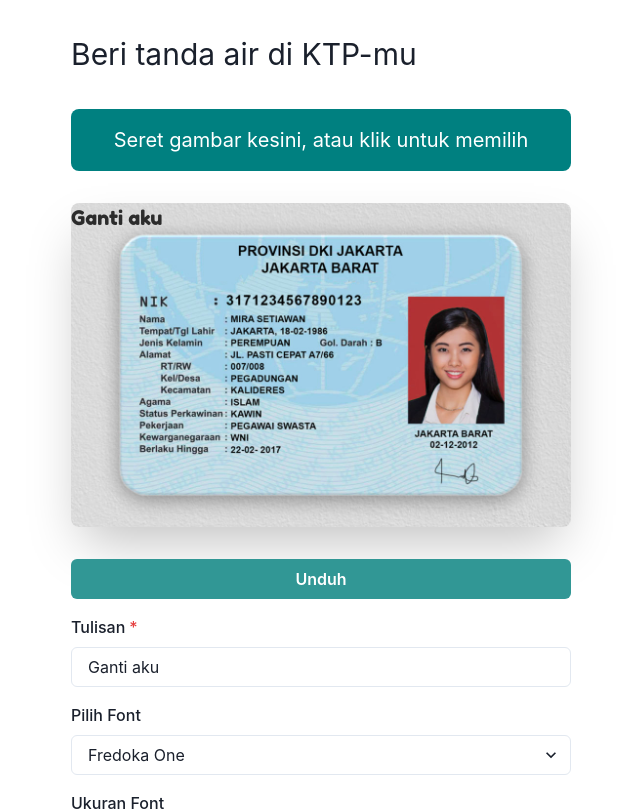
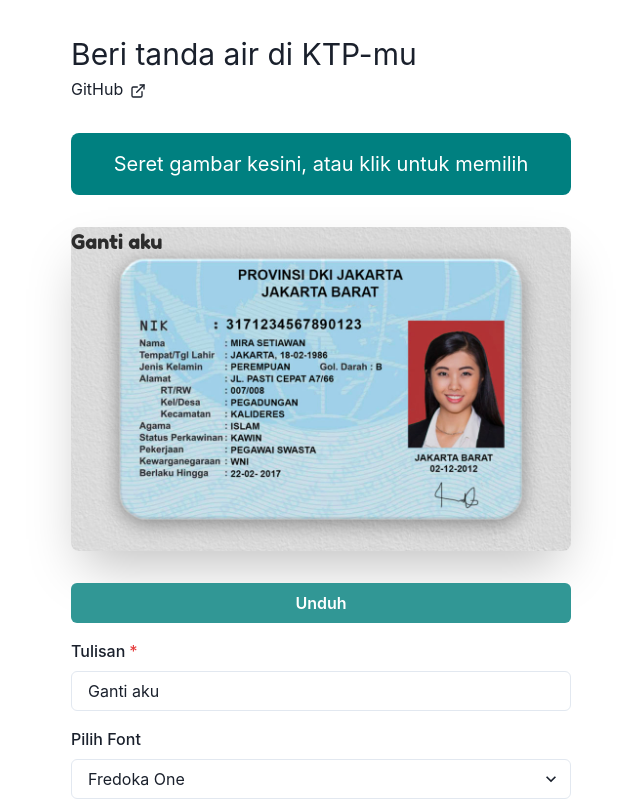
Before and after one commit to mukhlisakbr/tanda-air-ktp, a Next.js app: page / in a window 1280 px wide. Shown: the top 811 px of the page, without its empty margins (319-959 px from the left). Built offline with nearby package versions, Linux system fonts and the light colour scheme.

Commit message:
feat: add link to repo

```diff
--- a/src/pages/index.tsx
+++ b/src/pages/index.tsx
@@ -4,7 +4,8 @@ import Head from "next/head";
 import { Upload } from "../components/Upload";
 import { ImageContextProvider } from "../context/Image";
 import { ImageEditor } from "../components/ImageEditor";
-import { Flex, Box, Text } from "@chakra-ui/react";
+import { Flex, Box, Link, Text } from "@chakra-ui/react";
+import { ExternalLinkIcon } from "@chakra-ui/icons";
 
 const Home: NextPage = () => {
   return (
@@ -35,6 +36,12 @@ const Home: NextPage = () => {
           <Flex minH="100vh" align="center" justify="center" m="8">
             <Box>
               <Text fontSize="3xl">Beri tanda air di KTP-mu</Text>
+              <Link
+                href="https://github.com/mukhlisakbr/tanda-air-ktp"
+                isExternal
+              >
+                GitHub <ExternalLinkIcon mx="2px" />
+              </Link>
               <Upload />
               <ImageEditor />
             </Box>
```
